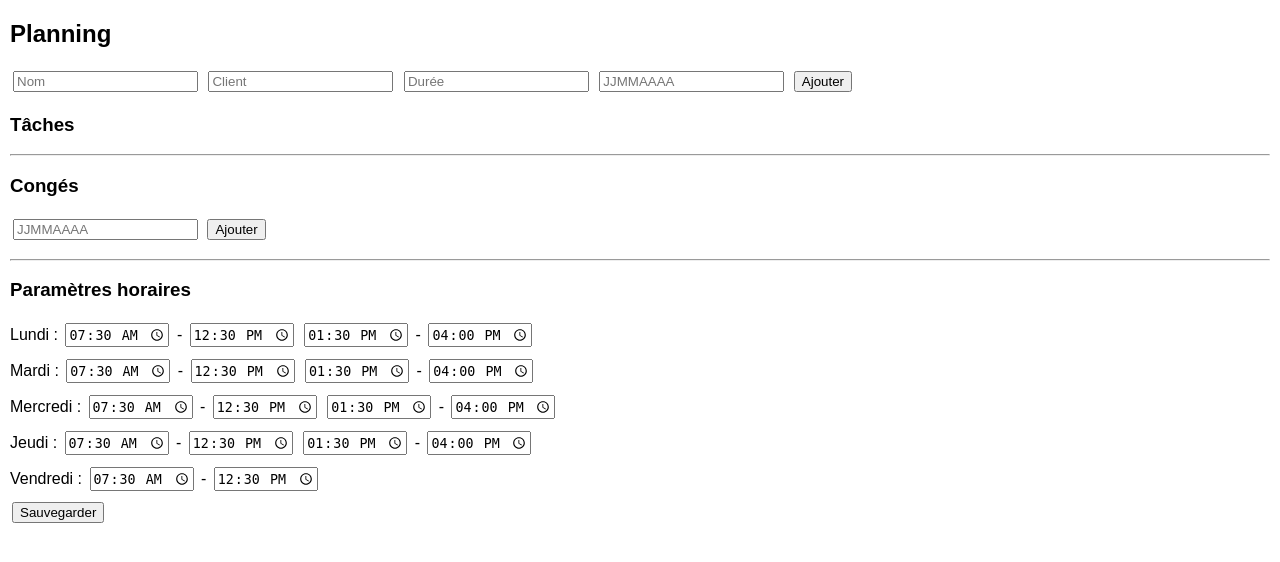
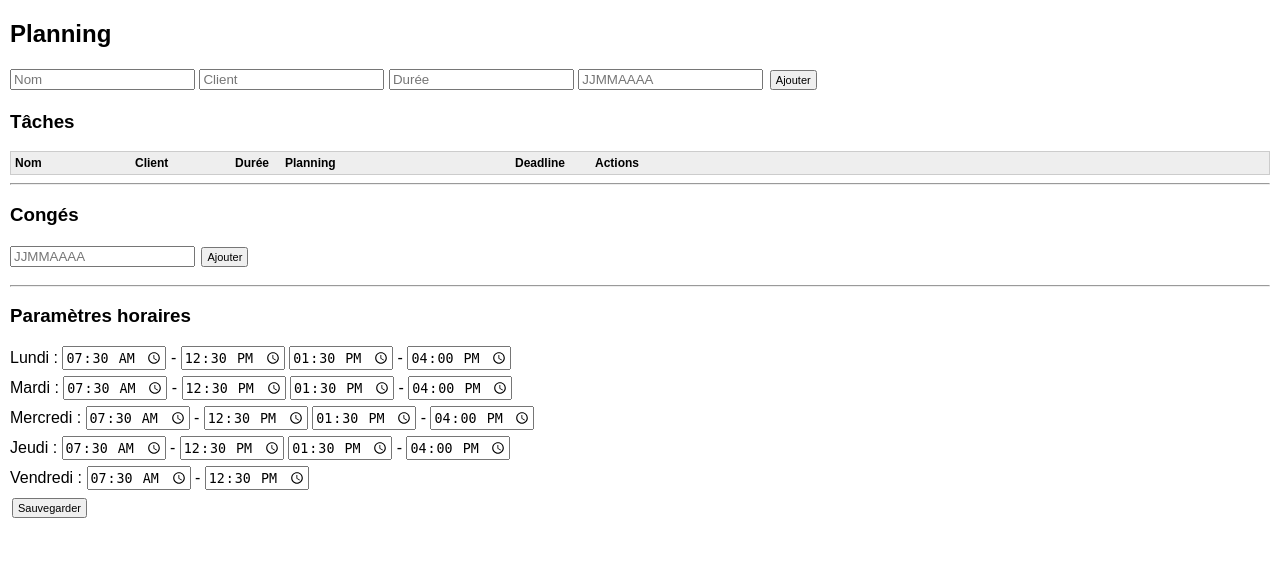
Before and after one commit to Damien76680/Planningweb, a Flask app: page / in a window 1280 px wide. Shown: the top 562 px of the page. Run offline with Flask 3, Linux system fonts and the light colour scheme; data that the repository does not hold is empty.

Commit message:
Refactor index.html for improved layout and styling
Updated styles and structure for task management interface.

```diff
--- a/templates/index.html
+++ b/templates/index.html
@@ -2,54 +2,58 @@
 <html>
 <head>
   <title>Planning</title>
-  <meta name="viewport" content="width=device-width, initial-scale=1">
 
   <style>
-    body {
-      font-family: Arial;
-      margin: 10px;
-    }
+    body { font-family: Arial; margin: 10px; }
 
     .task {
       display: flex;
       align-items: center;
-      padding: 6px;
+      padding: 4px;
       border: 1px solid #ccc;
       margin: 3px 0;
+      font-size: 12px;
+    }
+
+    .header {
+      font-weight: bold;
+      background: #eee;
     }
 
     /* colonnes */
-    .col-nom { width: 150px; }
-    .col-client { width: 120px; }
-    .col-duree { width: 60px; }
+    .col-nom { width: 120px; }
+    .col-client { width: 100px; }
+    .col-duree { width: 50px; }
     .col-temps { width: 220px; }
-    .col-deadline { width: 120px; }
-    .col-actions { width: 180px; }
+    .col-deadline { width: 80px; margin-left: 10px; }
+    .col-actions { width: 140px; }
 
-    /* ligne retard */
+    /* texte compact */
+    .task span {
+      white-space: nowrap;
+      overflow: hidden;
+      text-overflow: ellipsis;
+    }
+
+    /* retard */
     .task.retard {
       background-color: #ff4d4d;
       color: white;
-      font-weight: bold;
       border: 2px solid darkred;
     }
 
     .task.retard button {
-      background-color: white;
+      background: white;
       color: black;
     }
 
     button {
+      font-size: 11px;
+      padding: 2px 4px;
       margin: 2px;
     }
 
-    #settingsForm div {
-      margin: 6px 0;
-    }
-
-    input {
-      margin: 3px;
-    }
+    #settingsForm div { margin: 6px 0; }
   </style>
 </head>
 
@@ -57,7 +61,7 @@
 
 <h2>Planning</h2>
 
-<!-- ✅ AJOUT TACHE -->
+<!-- AJOUT -->
 <input id="nom" placeholder="Nom">
 <input id="client" placeholder="Client">
 <input id="duree" placeholder="Durée">
@@ -65,25 +69,31 @@
 <button onclick="addTask()">Ajouter</button>
 
 <h3>Tâches</h3>
+
+<!-- ✅ HEADER -->
+<div class="task header">
+  <span class="col-nom">Nom</span>
+  <span class="col-client">Client</span>
+  <span class="col-duree">Durée</span>
+  <span class="col-temps">Planning</span>
+  <span class="col-deadline">Deadline</span>
+  <span class="col-actions">Actions</span>
+</div>
+
 <div id="tasks"></div>
-
 
 <hr>
 
-<!-- ✅ CONGES -->
 <h3>Congés</h3>
 <input id="holiday" placeholder="JJMMAAAA">
 <button onclick="addHoliday()">Ajouter</button>
 <ul id="holidayList"></ul>
 
-
 <hr>
 
-<!-- ✅ PARAMETRES -->
 <h3>Paramètres horaires</h3>
 
 <div id="settingsForm">
-
   <div>Lundi :
     <input id="mon1_start" type="time"> -
     <input id="mon1_end" type="time">
@@ -116,13 +126,10 @@
     <input id="fri1_start" type="time"> -
     <input id="fri1_end" type="time">
   </div>
-
 </div>
 
 <button onclick="saveSettings()">Sauvegarder</button>
 
-
-<!-- ✅ ✅ ✅ CORRECTION CRITIQUE -->
 <script src="/static/app.js"></script>
 
 </body>
```
